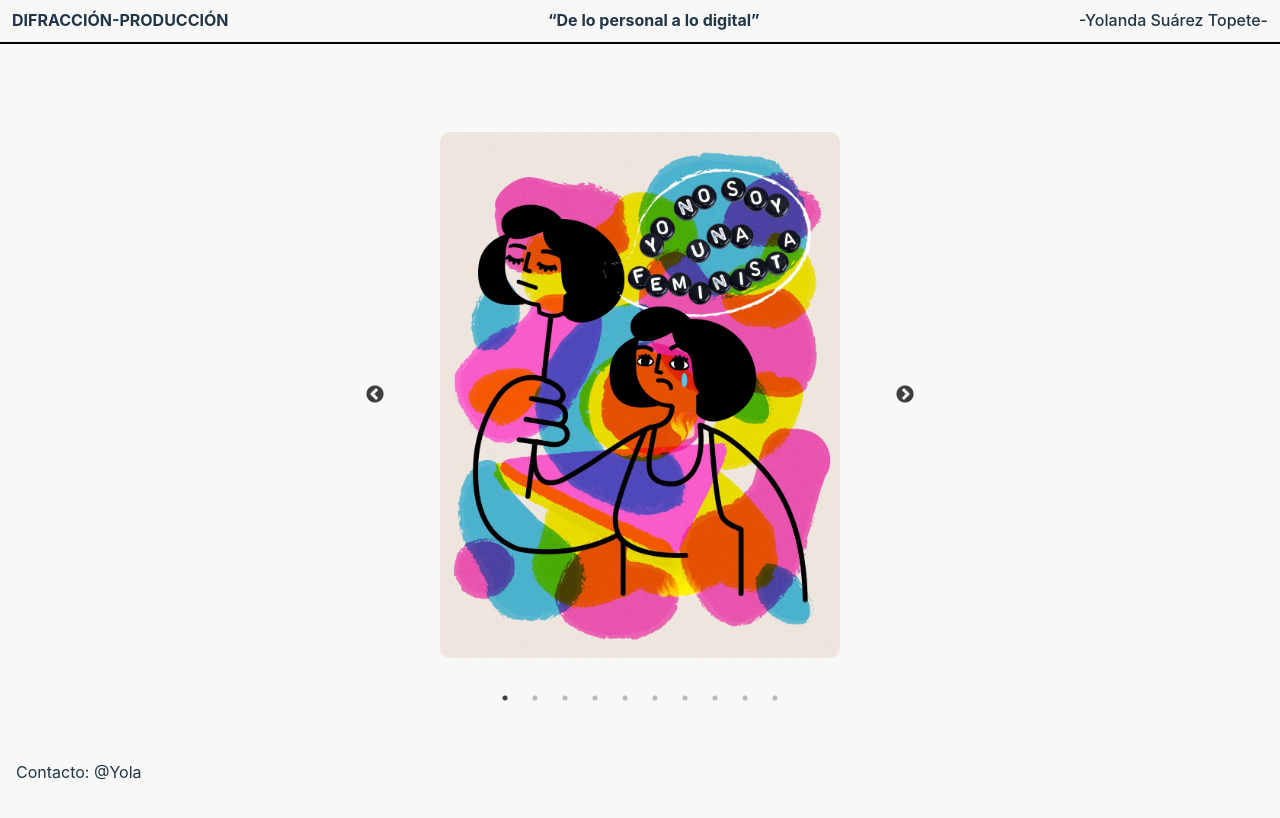
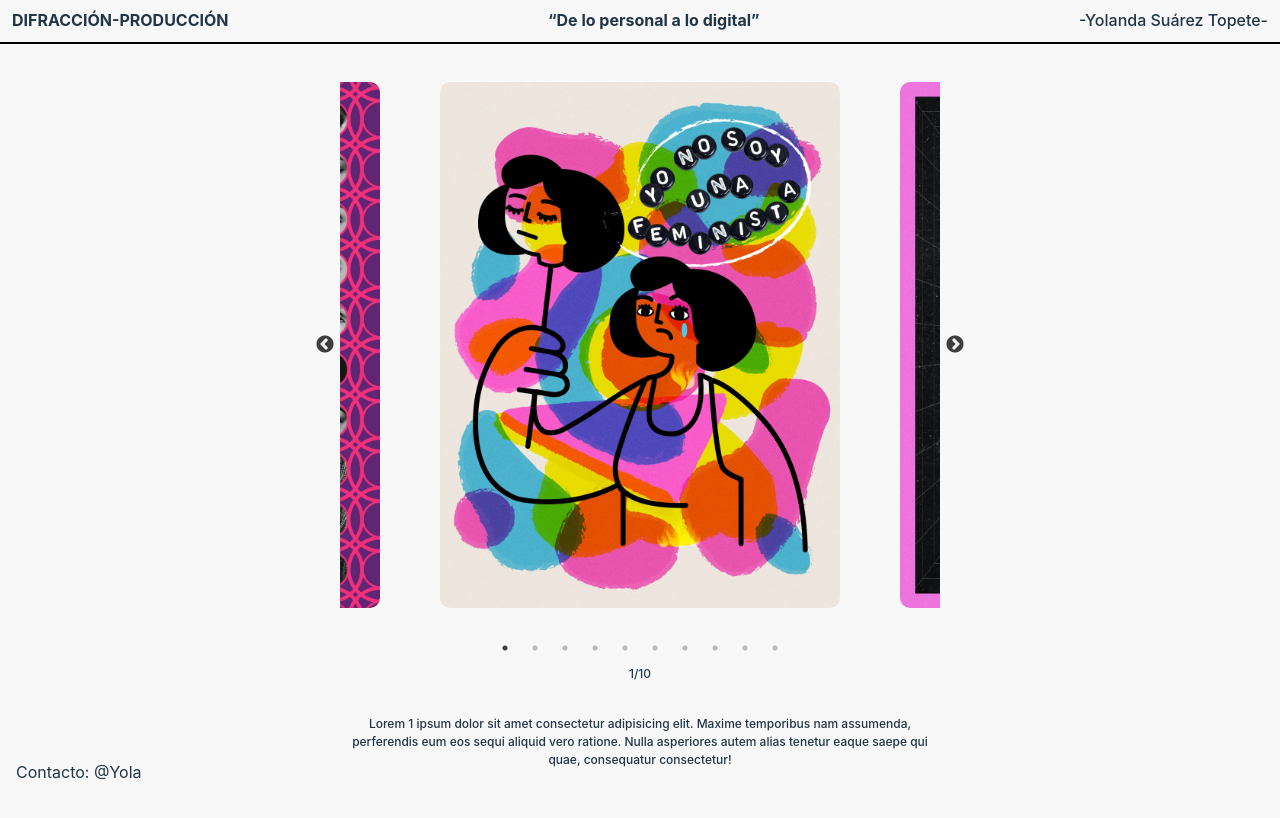
Before and after one commit to DaroMacs/yolanda-suarez-topete, a React (Vite) app: page / in a window 1280 px wide. Shown: the top 818 px of the page. Built offline with nearby package versions, Linux system fonts and the light colour scheme.

Commit message:
Fixes carousel

```diff
--- a/src/App.css
+++ b/src/App.css
@@ -46,13 +46,13 @@ p {
 .media {
   border-top: 1px solid #000;
   /* outline: 1px solid red; */
-  height: 100vh;
-  max-height: 100vh;
+  /* height: 100vh;
+  max-height: 100vh; */
   display: flex;
   justify-content: center;
   align-items: flex-start;
   padding: 1rem 0;
-  padding-top: 64px;
+  padding-top: 14px;
 }
 
 .text {
@@ -70,3 +70,9 @@ p {
   bottom: 16px;
   left: 16px;
 }
+
+@media (max-width: 768px) {
+  .media {
+    padding-top: 0;
+  }
+}
--- a/src/Carousel.css
+++ b/src/Carousel.css
@@ -1,6 +1,6 @@
 .image-slider-container {
   margin: 0 auto;
-  width: 500px;
+  width: 600px;
   vertical-align: top;
 }
 
@@ -11,11 +11,11 @@
 
 .slide {
   /* outline: 1px solid blue; */
-  height: 575px;
   margin: auto;
   display: flex !important;
   justify-content: center !important;
   align-items: center !important;
+  height: 575px;
 }
 
 img {
@@ -23,5 +23,33 @@ img {
   margin: auto;
   width: 25rem;
   align-self: center !important;
-  /* height: 100%; */
 }
+
+.slide-counter {
+  padding-top: 1rem;
+  text-align: center;
+  font-size: 1.5rem;
+  font-weight: 500;
+  display: flex;
+  justify-content: center;
+  align-items: center;
+  flex-direction: column;
+}
+
+.text {
+  width: 100%;
+}
+
+@media (max-width: 480px) {
+  .slide {
+    height: 500px;
+  }
+
+  img {
+    width: 350px;
+  }
+
+  .text {
+    width: 350px;
+  }
+}
--- a/src/Carousel.tsx
+++ b/src/Carousel.tsx
@@ -1,3 +1,4 @@
+import { useState } from "react";
 import Slider from "react-slick";
 import "slick-carousel/slick/slick-theme.css";
 import "slick-carousel/slick/slick.css";
@@ -13,13 +14,67 @@ import poster7 from "./assets/7.webp";
 import poster8 from "./assets/8.webp";
 import poster9 from "./assets/9.webp";
 
+const imageText = [
+  {
+    id: 1,
+    text: "Lorem 1 ipsum dolor sit amet consectetur adipisicing elit. Maxime temporibus nam assumenda, perferendis eum eos sequi aliquid vero ratione. Nulla asperiores autem alias tenetur eaque saepe qui quae, consequatur consectetur!",
+  },
+  {
+    id: 2,
+    text: "Lorem 2 ipsum dolor sit amet consectetur adipisicing elit. Maxime temporibus nam assumenda, perferendis eum eos sequi aliquid vero ratione. Nulla asperiores autem alias tenetur eaque saepe qui quae, consequatur consectetur!",
+  },
+  {
+    id: 3,
+    text: "Lorem 3 ipsum dolor sit amet consectetur adipisicing elit. Maxime temporibus nam assumenda, perferendis eum eos sequi aliquid vero ratione. Nulla asperiores autem alias tenetur eaque saepe qui quae, consequatur consectetur!",
+  },
+  {
+    id: 4,
+    text: "Lorem 4 ipsum dolor sit amet consectetur adipisicing elit. Maxime temporibus nam assumenda, perferendis eum eos sequi aliquid vero ratione. Nulla asperiores autem alias tenetur eaque saepe qui quae, consequatur consectetur!",
+  },
+  {
+    id: 5,
+    text: "Lorem 5 ipsum dolor sit amet consectetur adipisicing elit. Maxime temporibus nam assumenda, perferendis eum eos sequi aliquid vero ratione. Nulla asperiores autem alias tenetur eaque saepe qui quae, consequatur consectetur!",
+  },
+  {
+    id: 6,
+    text: "Lorem 6 ipsum dolor sit amet consectetur adipisicing elit. Maxime temporibus nam assumenda, perferendis eum eos sequi aliquid vero ratione. Nulla asperiores autem alias tenetur eaque saepe qui quae, consequatur consectetur!",
+  },
+  {
+    id: 7,
+    text: "Lorem 7 ipsum dolor sit amet consectetur adipisicing elit. Maxime temporibus nam assumenda, perferendis eum eos sequi aliquid vero ratione. Nulla asperiores autem alias tenetur eaque saepe qui quae, consequatur consectetur!",
+  },
+  {
+    id: 8,
+    text: "Lorem 8 ipsum dolor sit amet consectetur adipisicing elit. Maxime temporibus nam assumenda, perferendis eum eos sequi aliquid vero ratione. Nulla asperiores autem alias tenetur eaque saepe qui quae, consequatur consectetur!",
+  },
+  {
+    id: 9,
+    text: "Lorem 9 ipsum dolor sit amet consectetur adipisicing elit. Maxime temporibus nam assumenda, perferendis eum eos sequi aliquid vero ratione. Nulla asperiores autem alias tenetur eaque saepe qui quae, consequatur consectetur!",
+  },
+  {
+    id: 10,
+    text: "Lorem 10 ipsum dolor sit amet consectetur adipisicing elit. Maxime temporibus nam assumenda, perferendis eum eos sequi aliquid vero ratione. Nulla asperiores autem alias tenetur eaque saepe qui quae, consequatur consectetur!",
+  },
+];
+
 export default function SimpleSlider() {
+  const [slide, setSlide] = useState(1);
+
+  const afterChange = (i: number) => {
+    setSlide(i + 1);
+  };
+
+  console.log(slide);
+
   const settings = {
     dots: true,
     infinite: true,
     speed: 500,
     slidesToShow: 1,
     slidesToScroll: 1,
+    afterChange: afterChange,
+    centerMode: true,
+    centerPadding: "70px",
   };
   return (
     <div className="image-slider-container">
@@ -55,6 +110,10 @@ export default function SimpleSlider() {
           <img src={poster10} alt="poster10" />
         </div>
       </Slider>
+      <div className="slide-counter">
+        <p>{slide}/10</p>
+        <p className="text">{imageText[slide - 1].text}</p>
+      </div>
     </div>
   );
 }
--- a/src/index.css
+++ b/src/index.css
@@ -5,8 +5,8 @@
   font-weight: 400;
 
   color-scheme: light dark;
-  color: rgba(255, 255, 255, 0.87);
-  background-color: #242424;
+  color: #213547;
+  background-color: #f8f8f8;
 
   font-synthesis: none;
   text-rendering: optimizeLegibility;
@@ -51,16 +51,3 @@ button:focus,
 button:focus-visible {
   outline: 4px auto -webkit-focus-ring-color;
 }
-
-@media (prefers-color-scheme: light) {
-  :root {
-    color: #213547;
-    background-color: #f8f8f8;
-  }
-  a:hover {
-    color: #747bff;
-  }
-  button {
-    background-color: #f9f9f9;
-  }
-}
```
